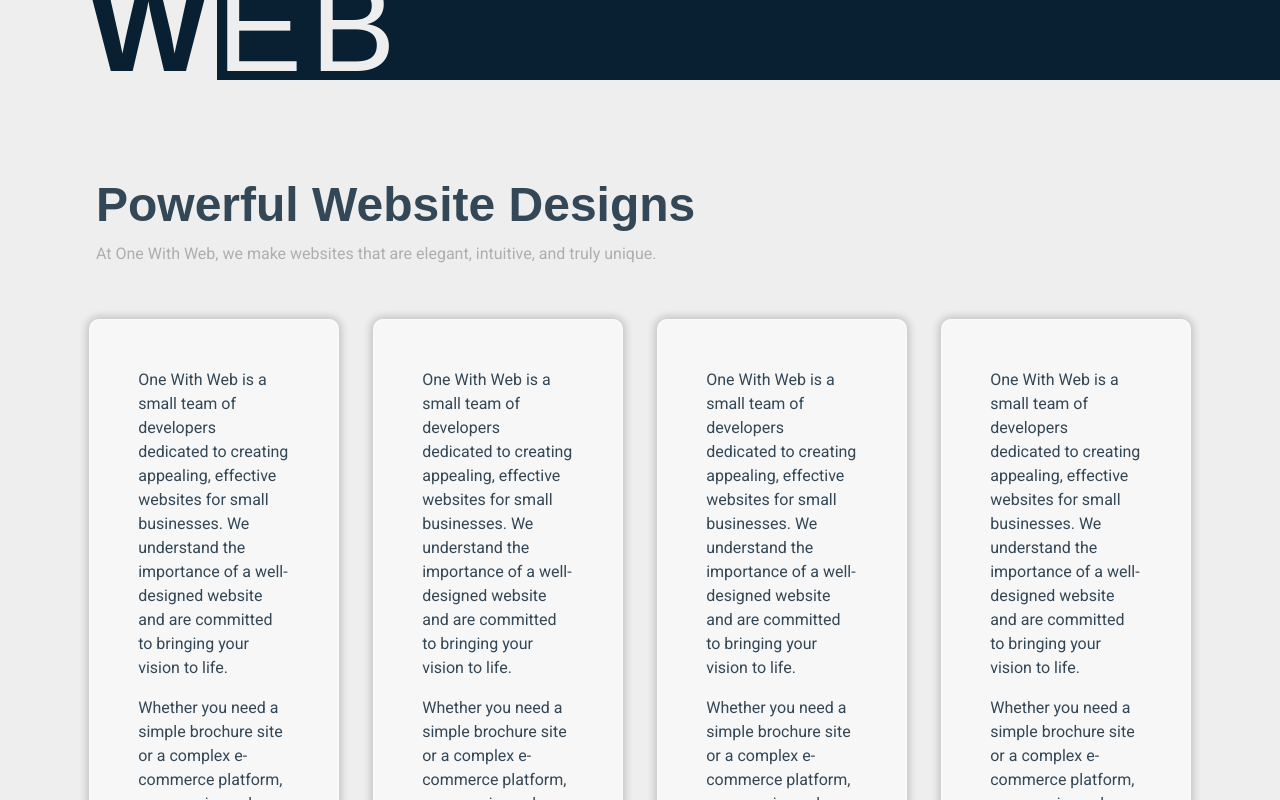
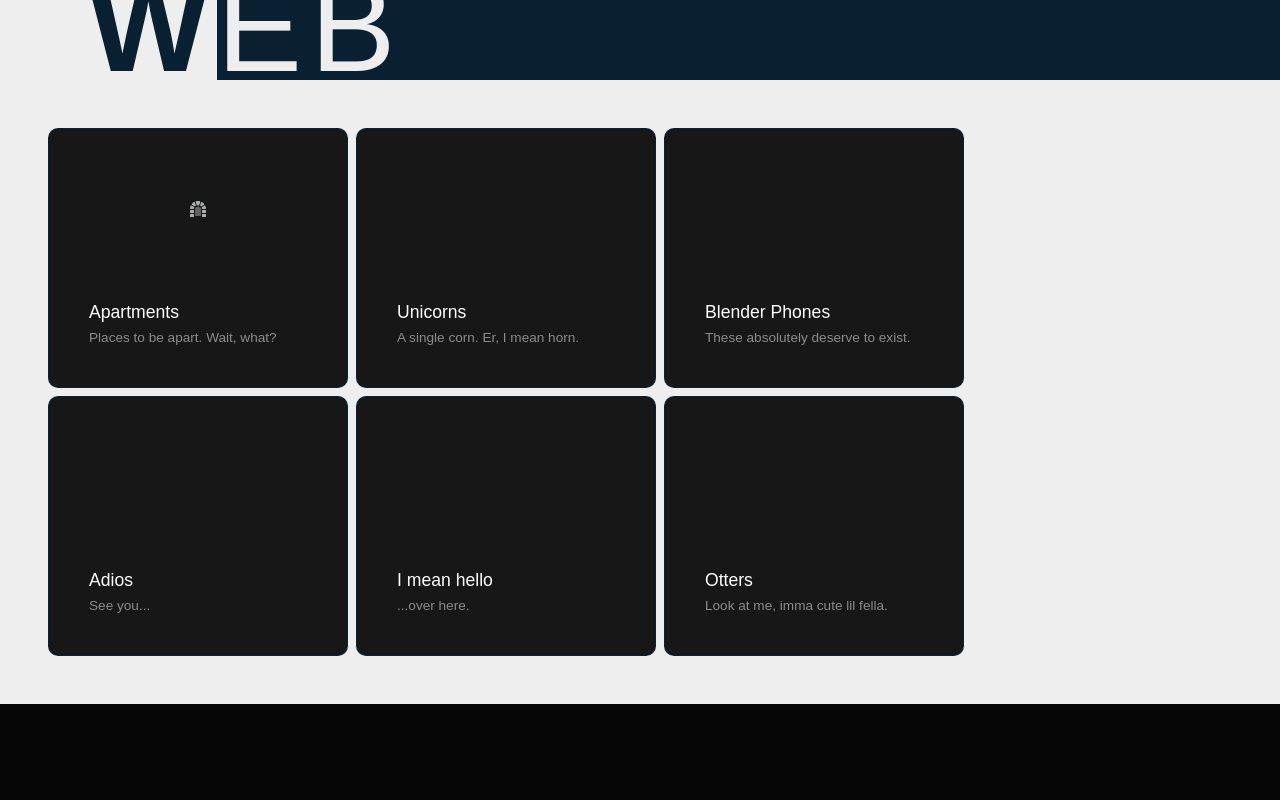
Before and after one commit to MattRuetz/one-with-web, a React (Create React App) app: page / in a window 1280 px wide. Shown: the part 320-1120 px from the top of the page. After the commit the page ends 1024 px from the top, so only its background shows below. Built offline with nearby package versions, Linux system fonts and the light colour scheme.

Commit message:
replacing info with shineCards

```diff
--- a/src/index.css
+++ b/src/index.css
@@ -9,6 +9,8 @@
     --light: rgb(238, 238, 238);
     --accent-bg-low-opacity: rgb(233, 116, 70, 0.3);
     --faded-light: #ffffff88;
+    --bg-color: rgb(20, 20, 20);
+    --shineCard-color: rgb(23, 23, 23);
 }
 
 h1,
@@ -122,3 +124,176 @@
     color: var(--tertiary);
     margin: 2%;
 }
+/* Cool hover cards// */
+
+#shineCards {
+    display: flex;
+    flex-wrap: wrap;
+    gap: 8px;
+    max-width: 916px;
+    width: calc(100% - 20px);
+}
+
+#shineCards:hover > .shineCard::after {
+    opacity: 1;
+}
+
+.shineCard {
+    background-color: var(--primary);
+    border-radius: 10px;
+    cursor: pointer;
+    display: flex;
+    height: 260px;
+    flex-direction: column;
+    position: relative;
+    width: 300px;
+}
+
+.shineCard:hover::before {
+    opacity: 1;
+}
+
+.shineCard::before,
+.shineCard::after {
+    border-radius: inherit;
+    content: '';
+    height: 100%;
+    left: 0px;
+    opacity: 0;
+    position: absolute;
+    top: 0px;
+    transition: opacity 500ms;
+    width: 100%;
+}
+
+.shineCard::before {
+    background: radial-gradient(
+        800px circle at var(--mouse-x) var(--mouse-y),
+        rgba(255, 255, 255, 0.06),
+        transparent 40%
+    );
+    z-index: 3;
+}
+
+.shineCard::after {
+    background: radial-gradient(
+        600px circle at var(--mouse-x) var(--mouse-y),
+        rgba(255, 255, 255, 0.4),
+        transparent 40%
+    );
+    z-index: 1;
+}
+
+.shineCard > .shineCard-content {
+    background-color: var(--shineCard-color);
+    border-radius: inherit;
+    display: flex;
+    flex-direction: column;
+    flex-grow: 1;
+    inset: 1px;
+    padding: 10px;
+    position: absolute;
+    z-index: 2;
+}
+
+/* -- ↓ ↓ ↓ extra shineCard content styles ↓ ↓ ↓ -- */
+
+.shineCard-image {
+    align-items: center;
+    display: flex;
+    height: 140px;
+    justify-content: center;
+    overflow: hidden;
+}
+
+.shineCard-image > i {
+    font-size: 6em;
+    opacity: 0.25;
+}
+
+.shineCard-info-wrapper {
+    align-items: center;
+    display: flex;
+    flex-grow: 1;
+    justify-content: flex-start;
+    padding: 0px 20px;
+}
+
+.shineCard-info {
+    align-items: flex-start;
+    display: flex;
+    gap: 10px;
+}
+
+.shineCard-info > i {
+    font-size: 1em;
+    height: 20px;
+    line-height: 20px;
+}
+
+.shineCard-info-title > h3 {
+    font-size: 1.1em;
+    line-height: 20px;
+}
+
+.shineCard-info-title > h4 {
+    color: rgba(255, 255, 255, 0.5);
+    font-size: 0.85em;
+    margin-top: 8px;
+}
+
+/* -- ↓ ↓ ↓ some responsiveness ↓ ↓ ↓ -- */
+
+@media (max-width: 1000px) {
+    body {
+        align-items: flex-start;
+        overflow: auto;
+    }
+
+    #shineCards {
+        max-width: 1000px;
+        padding: 10px 0px;
+    }
+
+    .shineCard {
+        flex-shrink: 1;
+        width: calc(50% - 4px);
+    }
+}
+
+@media (max-width: 500px) {
+    .shineCard {
+        height: 180px;
+    }
+
+    .shineCard-image {
+        height: 80px;
+    }
+
+    .shineCard-image > i {
+        font-size: 3em;
+    }
+
+    .shineCard-info-wrapper {
+        padding: 0px 10px;
+    }
+
+    .shineCard-info > i {
+        font-size: 0.8em;
+    }
+
+    .shineCard-info-title > h3 {
+        font-size: 0.9em;
+    }
+
+    .shineCard-info-title > h4 {
+        font-size: 0.8em;
+        margin-top: 4px;
+    }
+}
+
+@media (max-width: 320px) {
+    .shineCard {
+        width: 100%;
+    }
+}
--- a/src/index.js
+++ b/src/index.js
@@ -8,6 +8,8 @@
 const rootElement = document.getElementById('root');
 const root = createRoot(rootElement);
 
+
+
 root.render(
     <StrictMode>
         <Router>
--- a/src/pages/Home.js
+++ b/src/pages/Home.js
@@ -2,6 +2,7 @@
 import gsap from 'gsap';
 import InfoCard from '../components/InfoCard';
 import { cleanup } from '@testing-library/react';
+import { FaDungeon } from 'react-icons/fa';
 
 const Home = () => {
     const tl = gsap.timeline();
@@ -62,6 +63,18 @@
         };
 
         document.addEventListener('mousemove', moveGradient);
+
+        document.getElementById('shineCards').onmousemove = (e) => {
+            for (const card of document.getElementsByClassName('shineCard')) {
+                const rect = card.getBoundingClientRect(),
+                    x = e.clientX - rect.left,
+                    y = e.clientY - rect.top;
+
+                card.style.setProperty('--mouse-x', `${x}px`);
+                card.style.setProperty('--mouse-y', `${y}px`);
+            }
+        };
+
         return function cleanup() {
             document.removeEventListener('mousemove', moveGradient);
         };
@@ -88,95 +101,109 @@
                 </div>
             </section>
             <section id="intro" className="p-5">
-                <div className="content">
-                    <div className="headline-wrap">
-                        <h2>Powerful Website Designs</h2>
-                    </div>
-                    <div className="p-wrap">
-                        <p>
-                            At One With Web, we make websites that are elegant,
-                            intuitive, and truly unique.
-                        </p>
-                    </div>
-                </div>
-                <div className="row mx-4">
-                    <div className="col-4 col-md-3">
-                        <div className="card info-card">
-                            <InfoCard
-                                content={[
-                                    `One With Web is a small team of developers dedicated to creating
-          appealing, effective websites for small businesses. We understand the
-          importance of a well-designed website and are committed to bringing
-          your vision to life.`,
-                                    `Whether you need a simple brochure site or a
-          complex e-commerce platform, our experienced developers will work with
-          you every step of the way to achieve your business goals. With our
-          expertise in web development, we'll create a website that not only
-          looks great but also effectively reaches your target audience. Choose
-          One With Web to take your business to the next level.`,
-                                ]}
-                            />
+                <div id="shineCards">
+                    <div className="shineCard">
+                        <div className="shineCard-content">
+                            <div className="shineCard-image">
+                                <FaDungeon />
+                            </div>
+                            <div className="shineCard-info-wrapper">
+                                <div className="shineCard-info">
+                                    <i className="fa-duotone fa-apartment"></i>
+                                    <div className="shineCard-info-title">
+                                        <h3>Apartments</h3>
+                                        <h4>Places to be apart. Wait, what?</h4>
+                                    </div>
+                                </div>
+                            </div>
                         </div>
                     </div>
-                    <div className="col-4 col-md-3">
-                        <div className="card info-card">
-                            <InfoCard
-                                content={[
-                                    `One With Web is a small team of developers dedicated to creating
-          appealing, effective websites for small businesses. We understand the
-          importance of a well-designed website and are committed to bringing
-          your vision to life.`,
-                                    `Whether you need a simple brochure site or a
-          complex e-commerce platform, our experienced developers will work with
-          you every step of the way to achieve your business goals. With our
-          expertise in web development, we'll create a website that not only
-          looks great but also effectively reaches your target audience. Choose
-          One With Web to take your business to the next level.`,
-                                ]}
-                            />
+                    <div className="shineCard">
+                        <div className="shineCard-content">
+                            <div className="shineCard-image">
+                                <i className="fa-duotone fa-unicorn"></i>
+                            </div>
+                            <div className="shineCard-info-wrapper">
+                                <div className="shineCard-info">
+                                    <i className="fa-duotone fa-unicorn"></i>
+                                    <div className="shineCard-info-title">
+                                        <h3>Unicorns</h3>
+                                        <h4>A single corn. Er, I mean horn.</h4>
+                                    </div>
+                                </div>
+                            </div>
                         </div>
                     </div>
-                    <div className="col-4 col-md-3">
-                        <div className="card info-card">
-                            <InfoCard
-                                content={[
-                                    `One With Web is a small team of developers dedicated to creating
-          appealing, effective websites for small businesses. We understand the
-          importance of a well-designed website and are committed to bringing
-          your vision to life.`,
-                                    `Whether you need a simple brochure site or a
-          complex e-commerce platform, our experienced developers will work with
-          you every step of the way to achieve your business goals. With our
-          expertise in web development, we'll create a website that not only
-          looks great but also effectively reaches your target audience. Choose
-          One With Web to take your business to the next level.`,
-                                ]}
-                            />
+                    <div className="shineCard">
+                        <div className="shineCard-content">
+                            <div className="shineCard-image">
+                                <i className="fa-duotone fa-blender-phone"></i>
+                            </div>
+                            <div className="shineCard-info-wrapper">
+                                <div className="shineCard-info">
+                                    <i className="fa-duotone fa-blender-phone"></i>
+                                    <div className="shineCard-info-title">
+                                        <h3>Blender Phones</h3>
+                                        <h4>
+                                            These absolutely deserve to exist.
+                                        </h4>
+                                    </div>
+                                </div>
+                            </div>
                         </div>
                     </div>
-                    <div className="col-4 col-md-3">
-                        <div className="card info-card">
-                            <InfoCard
-                                content={[
-                                    `One With Web is a small team of developers dedicated to creating
-          appealing, effective websites for small businesses. We understand the
-          importance of a well-designed website and are committed to bringing
-          your vision to life.`,
-                                    `Whether you need a simple brochure site or a
-          complex e-commerce platform, our experienced developers will work with
-          you every step of the way to achieve your business goals. With our
-          expertise in web development, we'll create a website that not only
-          looks great but also effectively reaches your target audience. Choose
-          One With Web to take your business to the next level.`,
-                                ]}
-                            />
+                    <div className="shineCard">
+                        <div className="shineCard-content">
+                            <div className="shineCard-image">
+                                <i className="fa-duotone fa-person-to-portal"></i>
+                            </div>
+                            <div className="shineCard-info-wrapper">
+                                <div className="shineCard-info">
+                                    <i className="fa-duotone fa-person-to-portal"></i>
+                                    <div className="shineCard-info-title">
+                                        <h3>Adios</h3>
+                                        <h4>See you...</h4>
+                                    </div>
+                                </div>
+                            </div>
+                        </div>
+                    </div>
+                    <div className="shineCard">
+                        <div className="shineCard-content">
+                            <div className="shineCard-image">
+                                <i className="fa-duotone fa-person-from-portal"></i>
+                            </div>
+                            <div className="shineCard-info-wrapper">
+                                <div className="shineCard-info">
+                                    <i className="fa-duotone fa-person-from-portal"></i>
+                                    <div className="shineCard-info-title">
+                                        <h3>I mean hello</h3>
+                                        <h4>...over here.</h4>
+                                    </div>
+                                </div>
+                            </div>
+                        </div>
+                    </div>
+                    <div className="shineCard">
+                        <div className="shineCard-content">
+                            <div className="shineCard-image">
+                                <i className="fa-duotone fa-otter"></i>
+                            </div>
+                            <div className="shineCard-info-wrapper">
+                                <div className="shineCard-info">
+                                    <i className="fa-duotone fa-otter"></i>
+                                    <div className="shineCard-info-title">
+                                        <h3>Otters</h3>
+                                        <h4>
+                                            Look at me, imma cute lil fella.
+                                        </h4>
+                                    </div>
+                                </div>
+                            </div>
                         </div>
                     </div>
                 </div>
             </section>
-            {/* <section id='info' className='section'>
-        INFO SECTION
-      </section> */}
         </>
     );
 };
```
